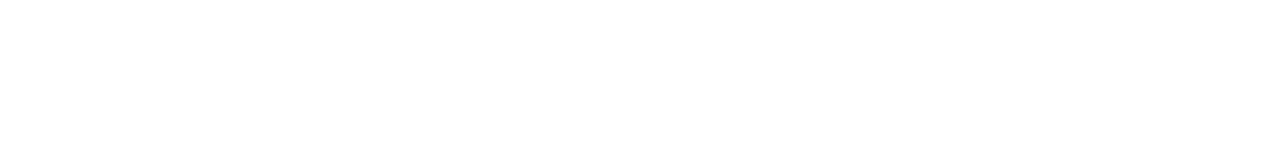
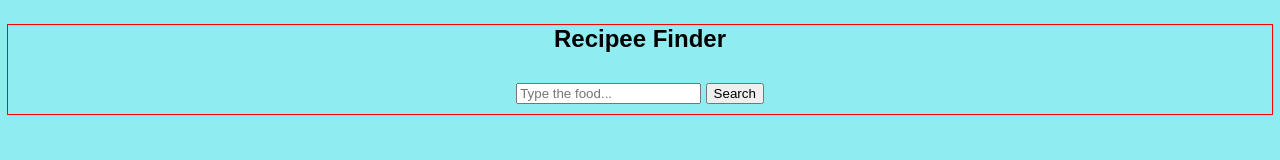
Before and after one commit to abdisati/Recipee-Finder-2, a plain HTML site: page index.html in a window 1280 px wide. Drawn offline with Linux system fonts and the light colour scheme.

Commit message:
added some style

```diff
--- a/index.html
+++ b/index.html
@@ -7,6 +7,11 @@
     <title>Recipee Finder</title>
 </head>
 <body>
+    <h2>Recipee Finder</h2>
+    <div class="container"><input type="text" id="textInput" placeholder="Type the food...">
+        <button>Search</button>
+    </div>
+    <div id="results"></div>
     <script src="App.js"></script>
 </body>
 </html>
--- a/style.css
+++ b/style.css
@@ -0,0 +1,15 @@
+*{
+    box-sizing: border-box;
+    font-family: Arial, Helvetica, sans-serif;
+}
+
+body{
+    outline: 1px solid red;
+    text-align: center;
+    margin-top: 25px;
+    background-color: #8fecf0;
+}
+
+.container{
+    padding:10px;
+}
```
